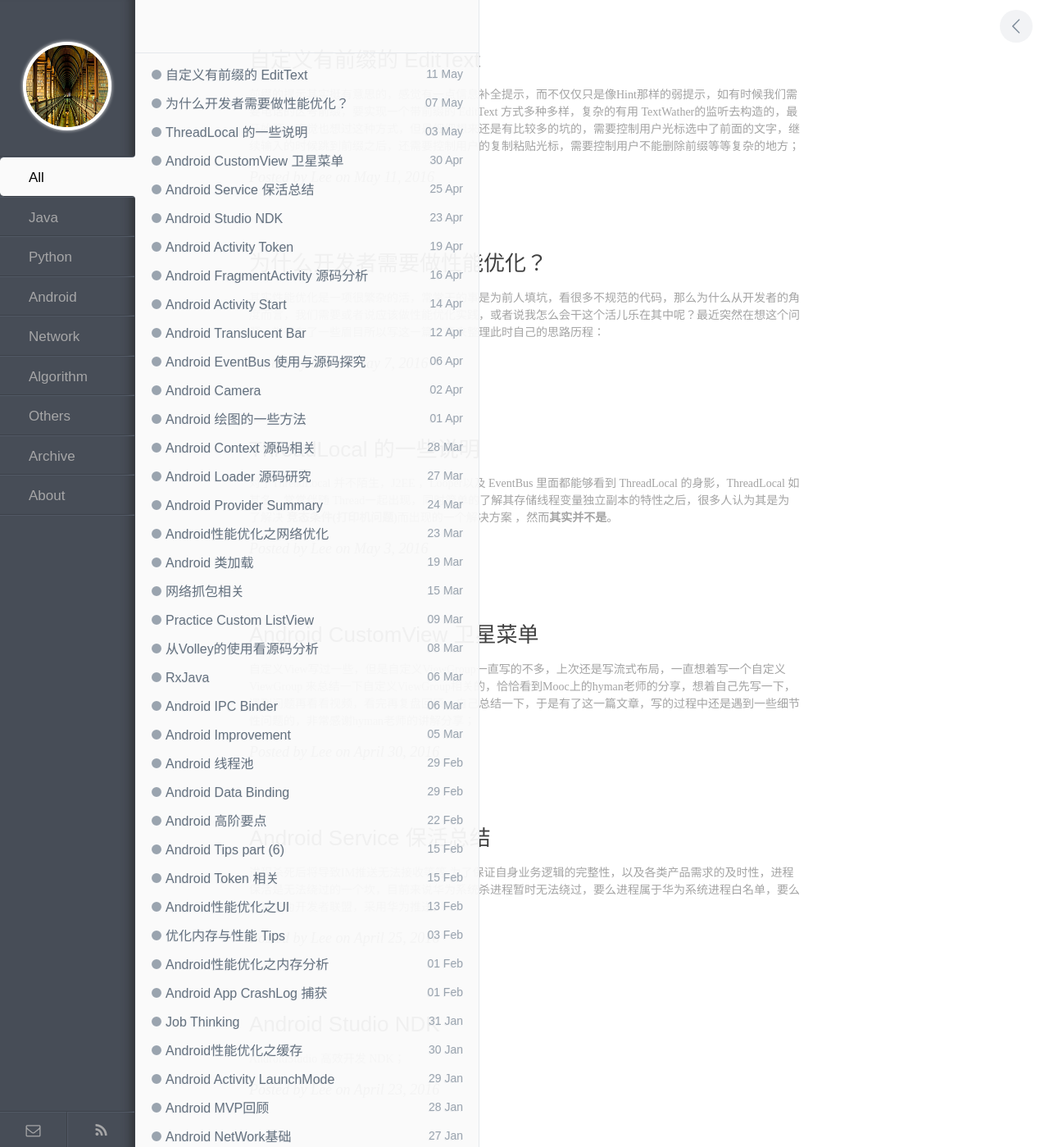
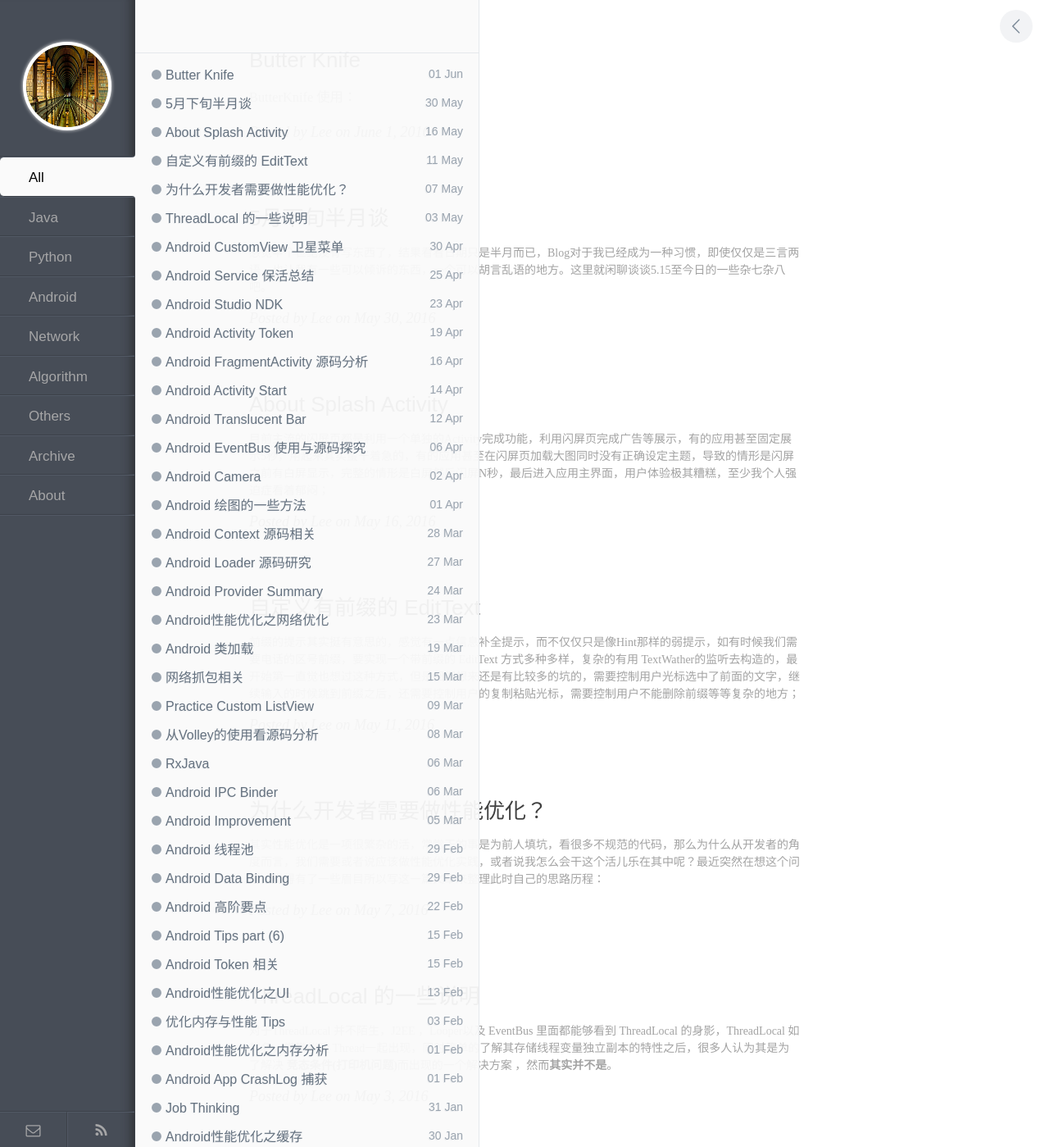
Before and after one commit to enlipan/enlipan.github.io, a Jekyll site: the page built from index.html, in a window 1280 px wide. Shown: the whole page at 82% size. Built offline with Jekyll 4.4.1, drawn with Linux system fonts in a browser that asks for light colours; nearby versions of some CDN libraries; the list of posts is cut into pages by our own code; comment, search, counter and statistics services are not loaded; some of the changed lines change nothing that is shown.

Commit message:
post pages android butter knife

```diff
--- /dev/null
+++ b/_posts/2016-05-16-android-splash-activity.md
@@ -0,0 +1,54 @@
+---
+layout: post
+title:  About Splash Activity
+category: android
+keywords: [android, launch]
+---
+
+目前主流的闪屏页都是利用一个单独的Activity完成功能，利用闪屏页完成广告等展示，有的应用甚至固定展示5秒，用起来其实蛮干着急的，有的应用甚至在闪屏页加载大图同时没有正确设定主题，导致的情形是闪屏之前有白屏显示，完整的情形是白屏然后闪屏N秒，最后进入应用主界面，用户体验极其糟糕，至少我个人强迫症看着郁闷；
+
+AndroidDeveloper 对于这种情况已经给出了更好的实践方式，利用 ActivityTheme 设定，也就是基于Activity的onCreate创建展示在主题展示之后的原理，通过设定主题而达到闪屏页资源的加载问题；
+
+
+设定  android:windowBackground 属性为需要展示的 Splash 图片，Activity在Oncreate之前会优先展示，需要注意的一个问题是，如果直接设定背景显示为 ImageSrc 由于图片在不同显示设备不同分辨率情形上的问题，会导致图片加载无法确定的不完全显示等等问题，因而我们可以利用 Layer属性创建自定义的 Layer，同时在Layer中设置图片的展示配置，具体配置如同Google示例所展示；
+
+{% highlight xml %}
+
+<layer-list xmlns:android="http://schemas.android.com/apk/res/android" android:opacity="opaque">
+  <!-- The background color, preferably the same as your normal theme -->
+  <item android:drawable="@android:color/white"/>
+  <!-- Your product logo - 144dp color version of your app icon -->
+  <item>
+    <bitmap
+      android:src="@drawable/product_logo_144dp"
+      android:gravity="center"/>
+  </item>
+</layer-list>
+
+{% endhighlight %}
+
+android:opacity="opaque" 用于防止在主题切换时背景的黑色闪烁问题，对于展示体验的完整性尤其重要；
+
+同时可以通过利用 setTheme() 进行主题的正常切换，需要注意的是主题的设置要在 super.onCreate()之前设置完成,由于 超类中 onCreate()会进行主题资源的加载设置；
+
+{% highlight java %}
+
+public class MyMainActivity extends AppCompatActivity {
+ @Override
+  protected void onCreate(Bundle savedInstanceState) {
+    // Make sure this is before calling super.onCreate
+    setTheme(R.style.Theme_MyApp);
+    super.onCreate(savedInstanceState);
+    // ...
+  }
+}
+
+{% endhighlight %}
+
+---
+
+
+[Use cold start time effectively with a branded launch theme](https://plus.google.com/+AndroidDevelopers/posts/Z1Wwainpjhd)
+
+
+[Android 应用启动界面自定义](http://blog.chengyunfeng.com/?p=741)
--- /dev/null
+++ b/_posts/2016-05-30-talk-about-half-month.md
@@ -0,0 +1,23 @@
+---
+layout: post
+title:  5月下旬半月谈
+category: others
+keywords: [others, live]
+---
+
+感觉半个世纪没有写东西了，结果看看日期只是半月而已，Blog对于我已经成为一种习惯，即使仅仅是三言两语，也让我有一些可以倾诉的东西，一个可以胡言乱语的地方。这里就闲聊谈谈5.15至今日的一些杂七杂八吧。
+
+5.13日正式离职后，离职属于很早就已经与公司说明，属于站好了最后一班岗，到今天离职后的小伙伴和Leader依旧是好朋友。离职之前开始断断续续的投简历，但是其实没有自己满意的Offer，所以也属于一种裸辞，离开的第一天还是那个生物钟，发现自己并不需要去上班，心里有些失落，想接着睡，没能入睡，起来开始看书，看的什么已经记不起了，大概是Android或者算法相关吧，毕竟是没有工作的孩子；其后两天开始收拾简易行李，暂时离开上海去杭州找自己的下一个东家；
+
+5.16到了杭州朋友处，开始了接二连三的找工作面试，一周拿了4个Offer，最喜欢的网易在100Offer上发了面试邀请，但是迟迟没有电话联系，想想可能缘分未到，想想那么多朋友在网易，以后机会还是比较多的，故而没有打电话过去问面试的事情，随缘了；期间和杭州的几帮朋友吃饭聊了聊，动了去华为的想法因为年终多，仔细想想还是作罢，毕竟在互联网呆过，不太喜欢各种约束，其实约束与否是其次，大家都一样的加班，只是一些心理上的框架会有那么一丝约束感，毕竟自在习惯了，想了想觉得自由其实是可以出售的；最后在当周周末自己想了想，定下了下家，并没有什么别的想法，钱并不多，因为自己比较聊得来，比较实在，因为有mac，因为不打卡，因为隔女朋友公司比较近，就这些，定了就顺便把房子租了，租了房子少了件大事，很开心；
+
+再下一周已经到了5.23了，这一周其实没什么事情了，忙活异地搬家，忙活跟上海朋友告别，最后最折腾的还是搬家，本来预计还要回老家的，搬家打包实在太多东西，花费的时间远远超出预期，结果也不能回家了，想想了就慢慢安顿吧，这一周好像也没什么要特别的，就是搬家，整理，查漏补缺，缺什么买什么，感慨攒钱如此困难，花钱如流水，顺便看到中兴天机发布了，带了我们CC的合作项目，毕竟是自己全部的心血，有一些开心；想想那些在风光聚光灯后面的人们也应该很高兴吧，所以大家喜欢大企业，毕竟这样的聚光灯场景比较多；不过中兴的rom做的并不好，合作过程并不开心；
+
+转眼就到了要上班的日子，不知道怎么说，半月来在技术上的心得实在有一些乏善可陈，有一些心虚与恐慌，好像做了技术之后，就有一种害怕被新技术淹没，被后来者替代的一种恐慌，或许事实上是一种自卑吧；不过这半月读了一些人文书籍，如1984之类的书籍，读起来背后冒冷汗，却又酣畅淋漓；
+
+不知道该讲些什么，就以此流水账，作为一个新的开端吧
+
+
+---
+
+2016.5.30  杭州——西溪晴雪
--- /dev/null
+++ b/_posts/2016-06-01-butter-knife.md
@@ -0,0 +1,74 @@
+---
+layout: post
+title:  Butter Knife
+category: android
+keywords: [android, ButterKnife, GitHub]
+---
+
+### ButterKnife 使用：
+
+配置 ButterKnife 依赖以及 apt：
+
+{% highlight groove %}
+
+//project.gradle:
+buildscript {
+    repositories {
+        jcenter()
+        mavenCentral()
+    }
+    dependencies {
+        classpath 'com.neenbedankt.gradle.plugins:android-apt:1.8'
+    }
+}
+
+//app.gradle:
+apply plugin: 'com.android.application'
+apply plugin: 'com.neenbedankt.android-apt'
+
+android {
+
+    ......
+
+    //支持lint warning 检查机制
+    lintOptions {
+        disable 'InvalidPackage'
+    }
+    //防止其他引用冲突
+    packagingOptions {
+        exclude 'META-INF/services/javax.annotation.processing.Processor'
+    }
+}
+
+dependencies {
+    compile fileTree(include: ['*.jar'], dir: 'libs')
+    testCompile 'junit:junit:4.12'
+    compile 'com.android.support:appcompat-v7:23.3.0'
+
+
+    //butterknife
+    compile 'com.jakewharton:butterknife:8.0.1'
+    apt 'com.jakewharton:butterknife-compiler:8.0.1'
+    //compile 'com.jakewharton:butterknife:7.0.1'
+
+}
+
+{% endhighlight %}
+
+###  原理探究：
+
+####  注解相关：
+
+
+
+####  ButterKnife：
+
+
+
+
+---
+
+Quote:
+
+[ButterKnife框架原理](https://bxbxbai.github.io/2016/03/12/how-butterknife-works/)
+-
```
Also changed, not shown: _posts/2016-04-16-android-activity-manager-fragment.md (+1 -1 lines), _posts/2016-05-11-custom-view-prefix-edittext.md (+0 -5 lines).
